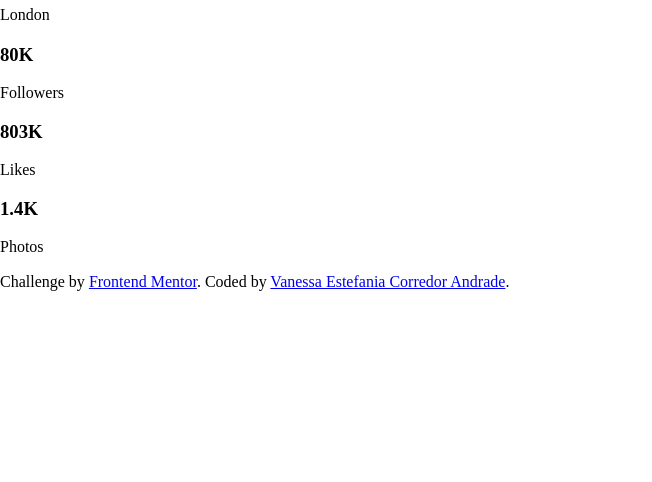
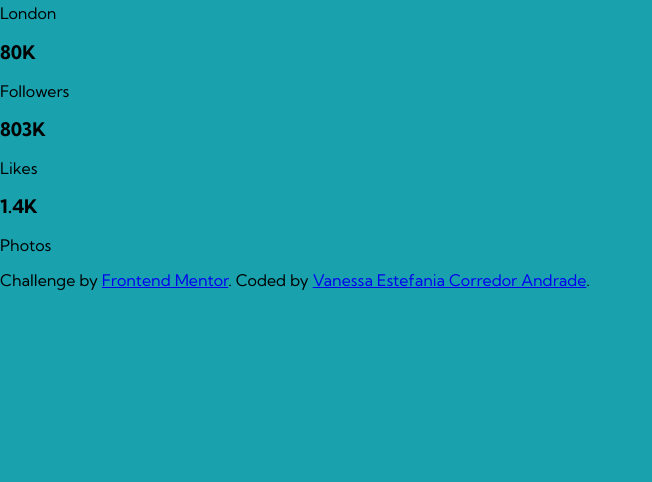
Before and after one commit to Vanestefani/profile-card-component-main, a plain HTML site: page index.html in a window 1280 px wide. Shown: the part 318-800 px from the top of the page, without its empty margins (0-652 px from the left). Drawn offline with Linux system fonts and the light colour scheme.

Commit message:
reseteando estilos

```diff
--- /dev/null
+++ b/css/styles.scss
@@ -0,0 +1,15 @@
+:root {
+  --DarkCyan: hsl(185, 75%, 39%);
+  --VeryDarkDesaturatedBlue: hsl(229, 23%, 23%);
+  --DarkGrayishBlue: hsl(227, 10%, 46%);
+}
+html {
+  box-sizing: border-box;
+}
+*, *:before, *:after {
+  box-sizing: inherit;
+}
+body {
+  font-family: "Kumbh Sans", sans-serif;
+  background-color: var(--DarkCyan);
+}
--- a/index.html
+++ b/index.html
@@ -11,7 +11,8 @@
 <link rel="preconnect" href="https://fonts.googleapis.com">
 <link rel="preconnect" href="https://fonts.gstatic.com" crossorigin>
 <link href="https://fonts.googleapis.com/css2?family=Kumbh+Sans:wght@400;700&display=swap" rel="stylesheet">
-  <title>Frontend Mentor | Profile card component</title>
+<link rel="stylesheet" href="css/styles.css">
+<title>Frontend Mentor | Profile card component</title>
 
 </head>
 
--- a/sass/styles.scss
+++ /dev/null
@@ -1,5 +0,0 @@
-:root {
-  --DarkCyan: hsl(185, 75%, 39%);
-  --VeryDarkDesaturatedBlue: hsl(229, 23%, 23%);
-  --DarkGrayishBlue: hsl(227, 10%, 46%);
-}
```
Also changed, not shown: css/styles.css (added), 1 other file.
